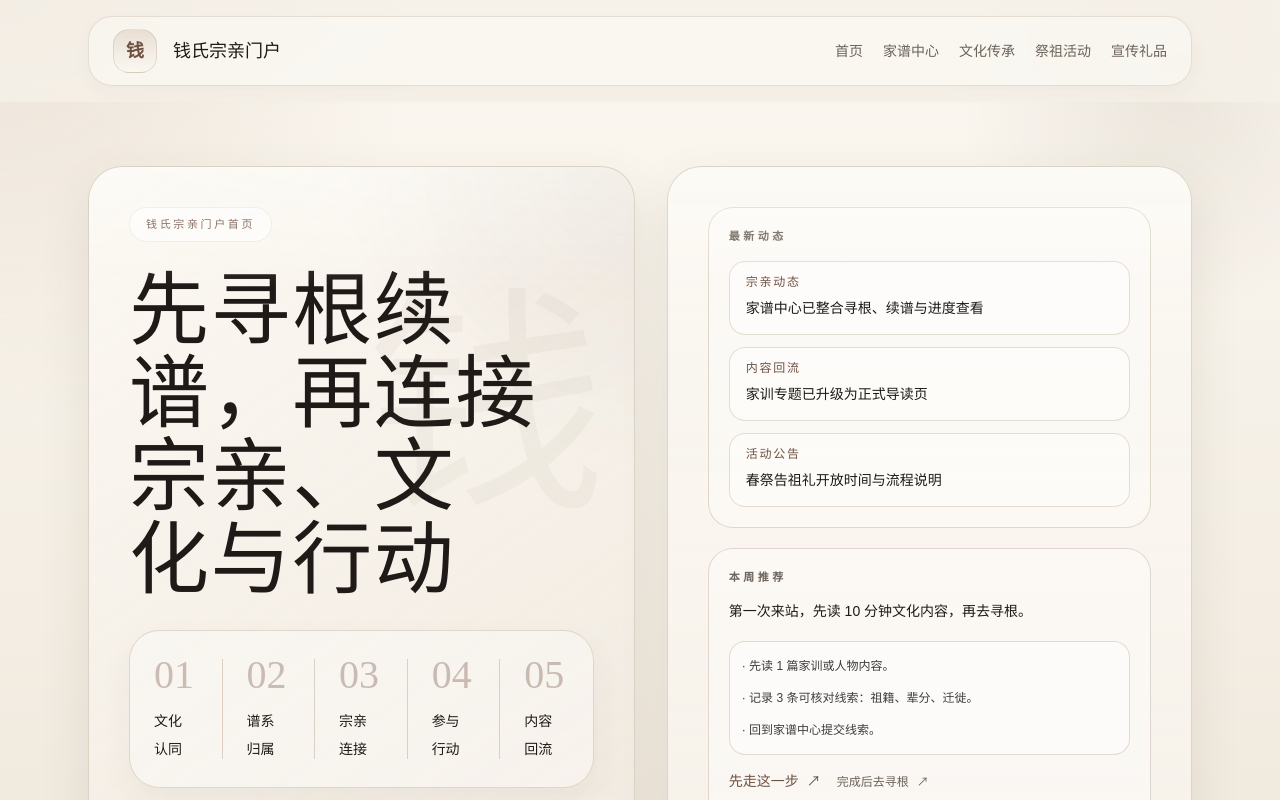
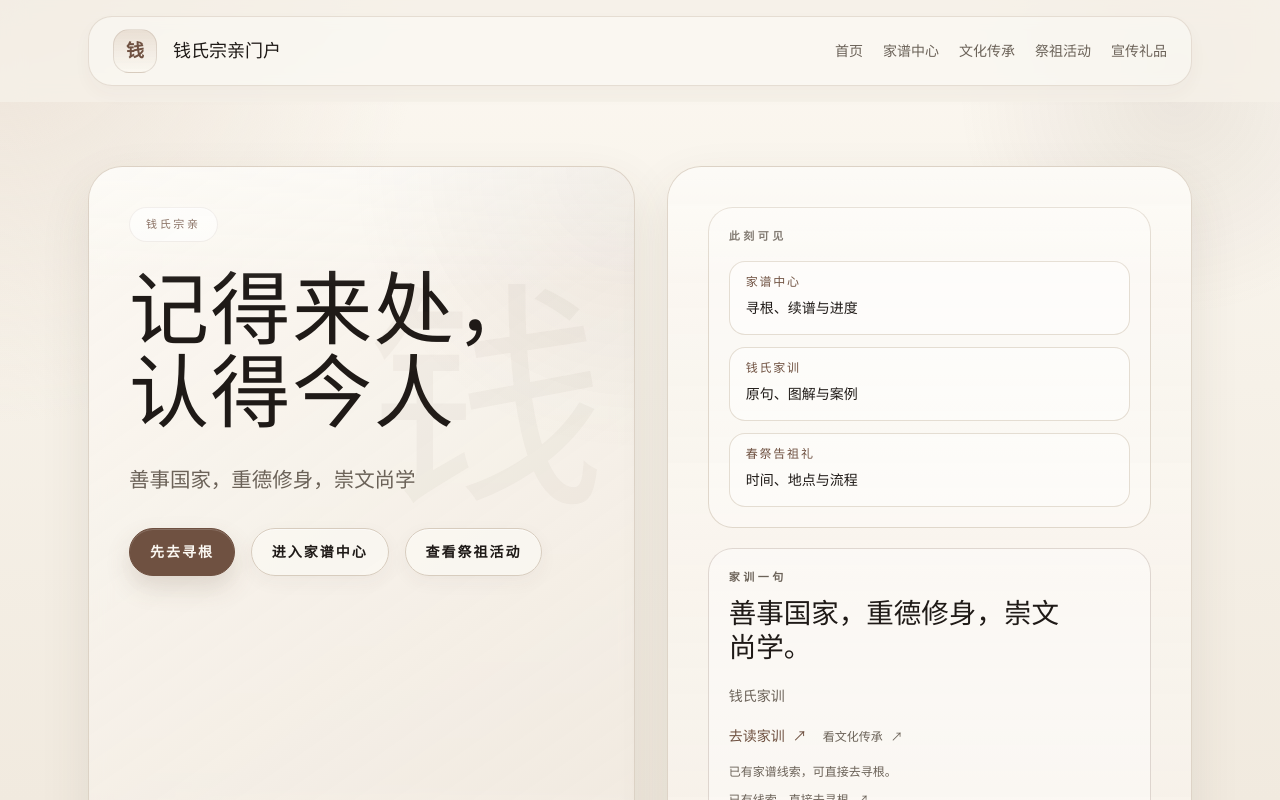
Before and after one commit to qzl0215/qianfamily, a Next.js app: page / in a window 1280 px wide. Shown: the top 800 px of the page. Built offline with nearby package versions, Linux system fonts and the light colour scheme.

Commit message:
reframe homepage hero around content

```diff
--- a/components/portal/PortalHomePage.tsx
+++ b/components/portal/PortalHomePage.tsx
@@ -12,24 +12,19 @@ import {
   genealogyFacts,
   homeNarrativeCards,
   homePrimaryActions,
-  portalLogicSteps,
   upcomingEventCards,
 } from "@/lib/portal-content";
 
 export function PortalHomePage() {
   const latestUpdates = announcementCards.slice(0, 3);
   const weeklyFocus = {
-    title: "本周推荐",
-    summary: "第一次来站，先读 10 分钟文化内容，再去寻根。",
-    checklist: [
-      "先读 1 篇家训或人物内容。",
-      "记录 3 条可核对线索：祖籍、辈分、迁徙。",
-      "回到家谱中心提交线索。",
-    ],
-    href: "/heritage/",
-    actionLabel: "先走这一步",
-    nextHref: "/genealogy/find-roots/",
-    nextActionLabel: "完成后去寻根",
+    title: "家训一句",
+    summary: "善事国家，重德修身，崇文尚学。",
+    source: "钱氏家训",
+    href: "/heritage/jiafeng-jiaxun/",
+    actionLabel: "去读家训",
+    nextHref: "/heritage/",
+    nextActionLabel: "看文化传承",
     skipHref: "/genealogy/find-roots/",
     skipActionLabel: "已有线索，直接去寻根",
   };
@@ -41,21 +36,13 @@ export function PortalHomePage() {
           <div className="grid gap-8 lg:grid-cols-[minmax(0,1.02fr)_minmax(360px,0.98fr)] lg:items-stretch">
             <div className="surface-card surface-card-hero">
               <div className="max-w-4xl space-y-7">
-                <span className="hero-kicker">钱氏宗亲门户首页</span>
+                <span className="hero-kicker">钱氏宗亲</span>
                 <h1 className="font-serif-cn text-[3rem] leading-[1.04] text-ink sm:text-[4rem] lg:text-[5rem]">
-                  先寻根续谱，再连接宗亲、文化与行动
+                  记得来处，认得今人
                 </h1>
-
-                <div className="editorial-band grid gap-0 sm:grid-cols-5">
-                  {portalLogicSteps.map((step, index) => (
-                    <div key={step} className="editorial-band-item">
-                      <p className="editorial-number">
-                        {String(index + 1).padStart(2, "0")}
-                      </p>
-                      <p className="mt-3 text-sm leading-7 text-ink">{step}</p>
-                    </div>
-                  ))}
-                </div>
+                <p className="hero-deck font-serif-cn text-[1.15rem] leading-8 text-muted sm:text-[1.28rem]">
+                  善事国家，重德修身，崇文尚学
+                </p>
 
                 <div className="flex flex-wrap gap-4 pt-1">
                   <ButtonLink href="/genealogy/find-roots/">先去寻根</ButtonLink>
@@ -73,7 +60,7 @@ export function PortalHomePage() {
               <div className="space-y-5">
                 <div className="rounded-[1.55rem] border border-line/75 bg-white/[0.34] p-5">
                   <p className="text-[11px] font-semibold uppercase tracking-[0.32em] text-muted">
-                    最新动态
+                    此刻可见
                   </p>
                   <div className="mt-4 space-y-3">
                     {latestUpdates.map((item) => (
@@ -95,14 +82,10 @@ export function PortalHomePage() {
                   <p className="text-[11px] font-semibold uppercase tracking-[0.32em] text-muted">
                     {weeklyFocus.title}
                   </p>
-                  <p className="mt-3 text-sm leading-7 text-ink">{weeklyFocus.summary}</p>
-                  <div className="mt-4 space-y-2 rounded-[1rem] border border-line/70 bg-white/[0.45] p-3">
-                    {weeklyFocus.checklist.map((item) => (
-                      <p key={item} className="text-xs leading-6 text-ink/85">
-                        · {item}
-                      </p>
-                    ))}
-                  </div>
+                  <p className="mt-3 font-serif-cn text-[1.72rem] leading-tight text-ink">
+                    {weeklyFocus.summary}
+                  </p>
+                  <p className="mt-4 text-sm leading-7 text-muted">{weeklyFocus.source}</p>
                   <Link
                     href={weeklyFocus.href}
                     className="mt-4 inline-flex items-center gap-2 text-sm font-medium text-accent underline-offset-4 hover:underline"
@@ -129,7 +112,7 @@ export function PortalHomePage() {
                   </Link>
                 </div>
 
-                <p className="ornament-line">四个主动作</p>
+                <p className="ornament-line">四个入口</p>
                 <div className="grid gap-4 sm:grid-cols-2">
                   {homePrimaryActions.map((action) => (
                     <Link
@@ -409,7 +392,7 @@ export function PortalHomePage() {
           <div className="surface-card">
             <div className="grid gap-8 lg:grid-cols-[minmax(0,1fr)_320px]">
               <div className="space-y-5">
-                <p className="ornament-line">宗亲动态 / 公告</p>
+                <p className="ornament-line">最近可看</p>
                 <h2 className="section-title">最近更新</h2>
                 <div className="space-y-4">
                   {announcementCards.map((card) => (
--- a/lib/portal-content.ts
+++ b/lib/portal-content.ts
@@ -97,14 +97,6 @@ export const mainNavItems = [
   { href: "/heritage/", label: "文化传承" },
   { href: "/events/", label: "祭祖活动" },
   { href: "/gifts/", label: "宣传礼品" },
-] as const;
-
-export const portalLogicSteps = [
-  "文化认同",
-  "谱系归属",
-  "宗亲连接",
-  "参与行动",
-  "内容回流",
 ] as const;
 
 export const homePrimaryActions: PortalAction[] = [
@@ -359,35 +351,35 @@ export const giftHighlightCards: PortalCard[] = [
 
 export const announcementCards: PortalCard[] = [
   {
-    eyebrow: "宗亲动态",
-    title: "家谱中心已整合寻根、续谱与进度查看",
+    eyebrow: "家谱中心",
+    title: "寻根、续谱与进度",
     href: "/genealogy/",
-    summary: "现在可直接进入寻根、续谱和进度查看。",
-    meta: "最新入口",
+    summary: "去看寻根入口、续谱说明和提交进度。",
+    meta: "家谱",
     actionLabel: "去家谱中心办事",
   },
   {
-    eyebrow: "内容回流",
-    title: "家训专题已升级为正式导读页",
+    eyebrow: "钱氏家训",
+    title: "原句、图解与案例",
     href: "/heritage/jiafeng-jiaxun/",
-    summary: "现在可直接读原句、图解和案例。",
-    meta: "最新专题",
+    summary: "去读家训原句，再看图解和族人故事。",
+    meta: "家训",
     actionLabel: "进入家训导读",
   },
   {
-    eyebrow: "活动公告",
-    title: "春祭告祖礼开放时间与流程说明",
+    eyebrow: "春祭告祖礼",
+    title: "时间、地点与流程",
     href: "/events/upcoming/",
-    summary: "现在可直接查看时间、地点和流程说明。",
-    meta: "近期活动",
+    summary: "去看今年春祭的时间、地点和安排。",
+    meta: "祭祖",
     actionLabel: "查看报名说明",
   },
   {
     eyebrow: "宣传礼品",
-    title: "宣传礼品已按使用场景整理",
+    title: "祭祖、赠礼与阅读",
     href: "/gifts/occasions/",
-    summary: "现在可按祭祖、赠礼和阅读场景查看礼品。",
-    meta: "场景整理",
+    summary: "去看不同场景下适合用的礼品。",
+    meta: "礼品",
     actionLabel: "进入礼品场景",
   },
 ];
```
Also changed, not shown: 5 other files (tests, documents, lock files or other folders).
